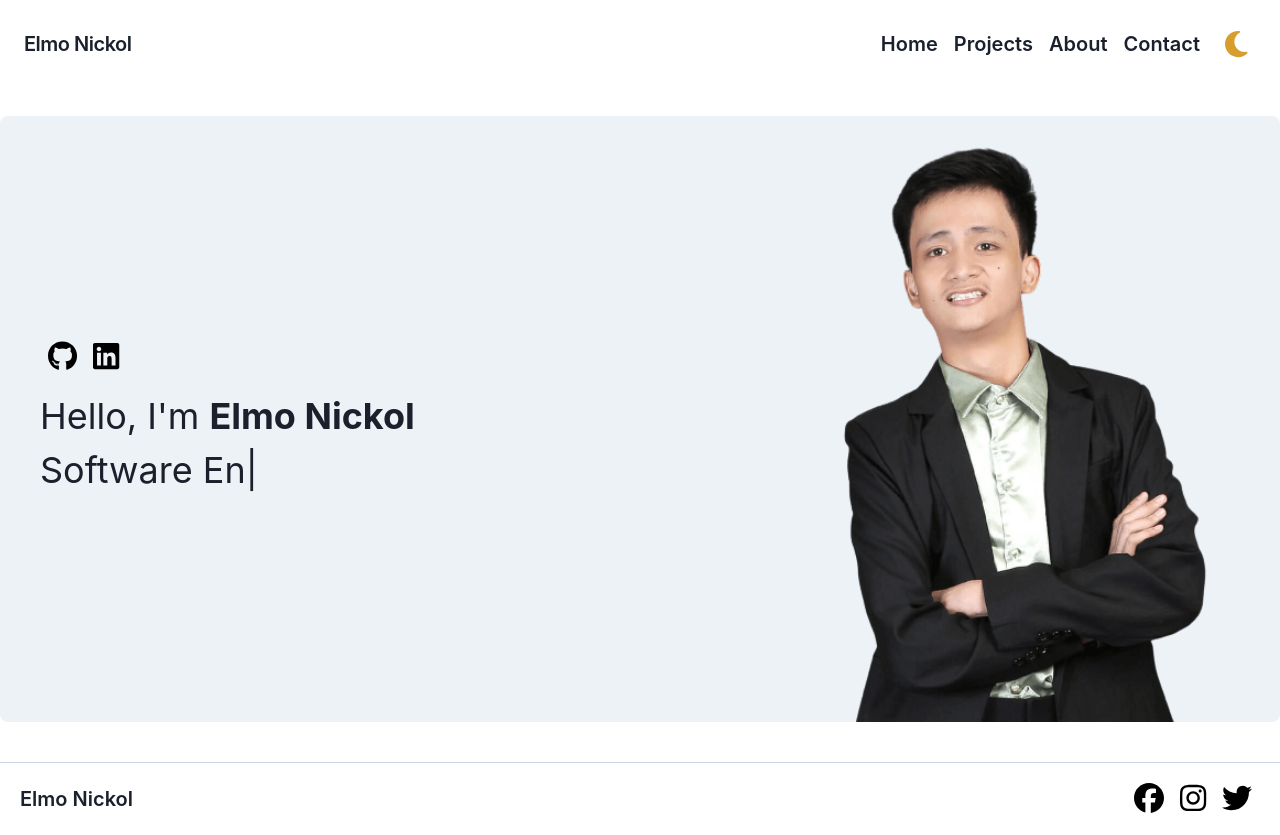
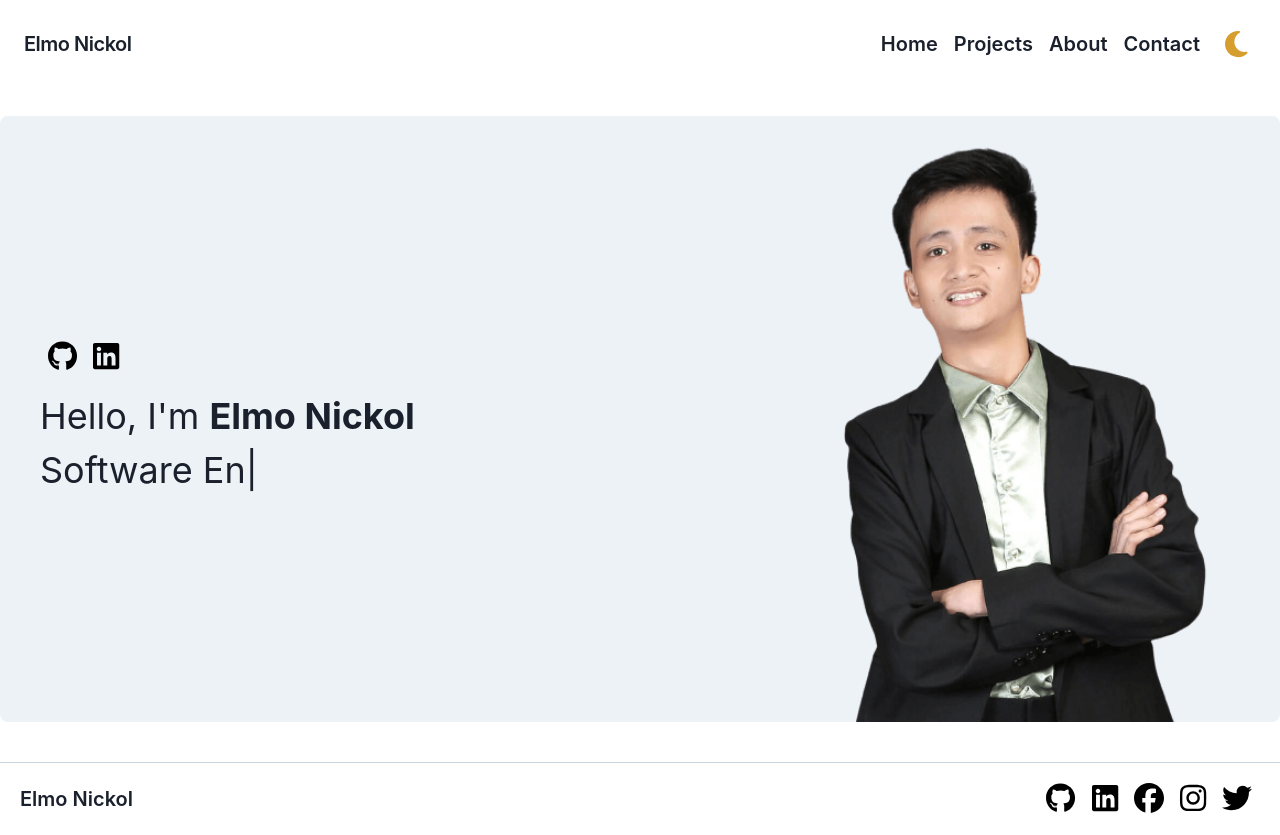
Before and after one commit to elmonickcool/my_portfolio, a Next.js app: page / in a window 1280 px wide. Built offline with nearby package versions, Linux system fonts and the light colour scheme.

Commit message:
added github and linkedin in footer

```diff
--- a/src/components/Footer.jsx
+++ b/src/components/Footer.jsx
@@ -1,6 +1,8 @@
 import FacebookIcon from "./ui/FacebookIcon"
 import InstagramIcon from "./ui/InstagramIcon"
 import TwitterIcon from "./ui/TwitterIcon"
+import GithubIcon from "./ui/GithubIcon"
+import LinkedinIcon from "./ui/LinkedinIcon"
 import { Box, Flex, Spacer, useBreakpointValue } from "@chakra-ui/react"
 
 const Footer = () => {
@@ -16,6 +18,8 @@ const Footer = () => {
         </Box>
         <Spacer />
         <Box display={display} justifyContent="center" spacex={5}>
+          <GithubIcon/>
+          <LinkedinIcon/>
           <FacebookIcon />
           <InstagramIcon />
           <TwitterIcon />
```
